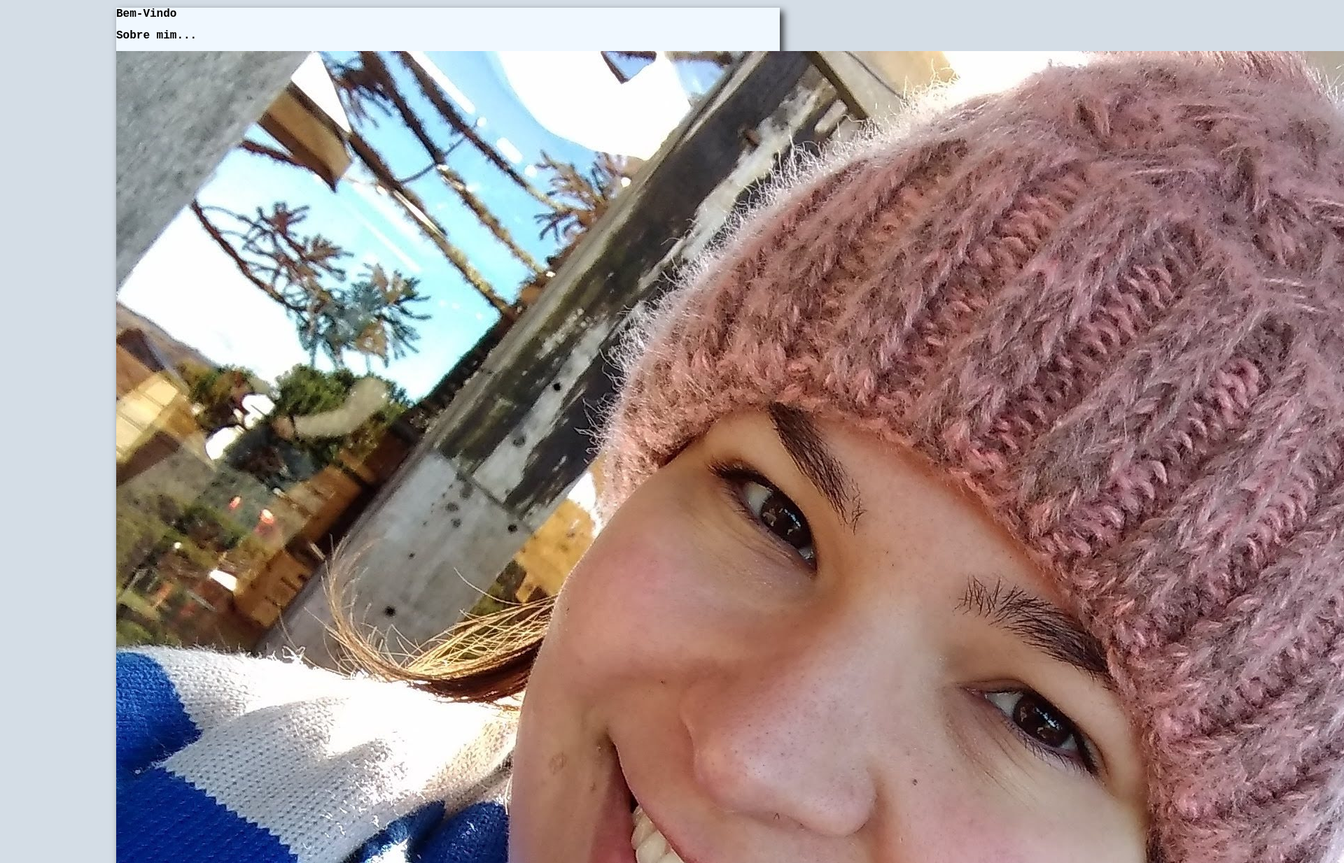
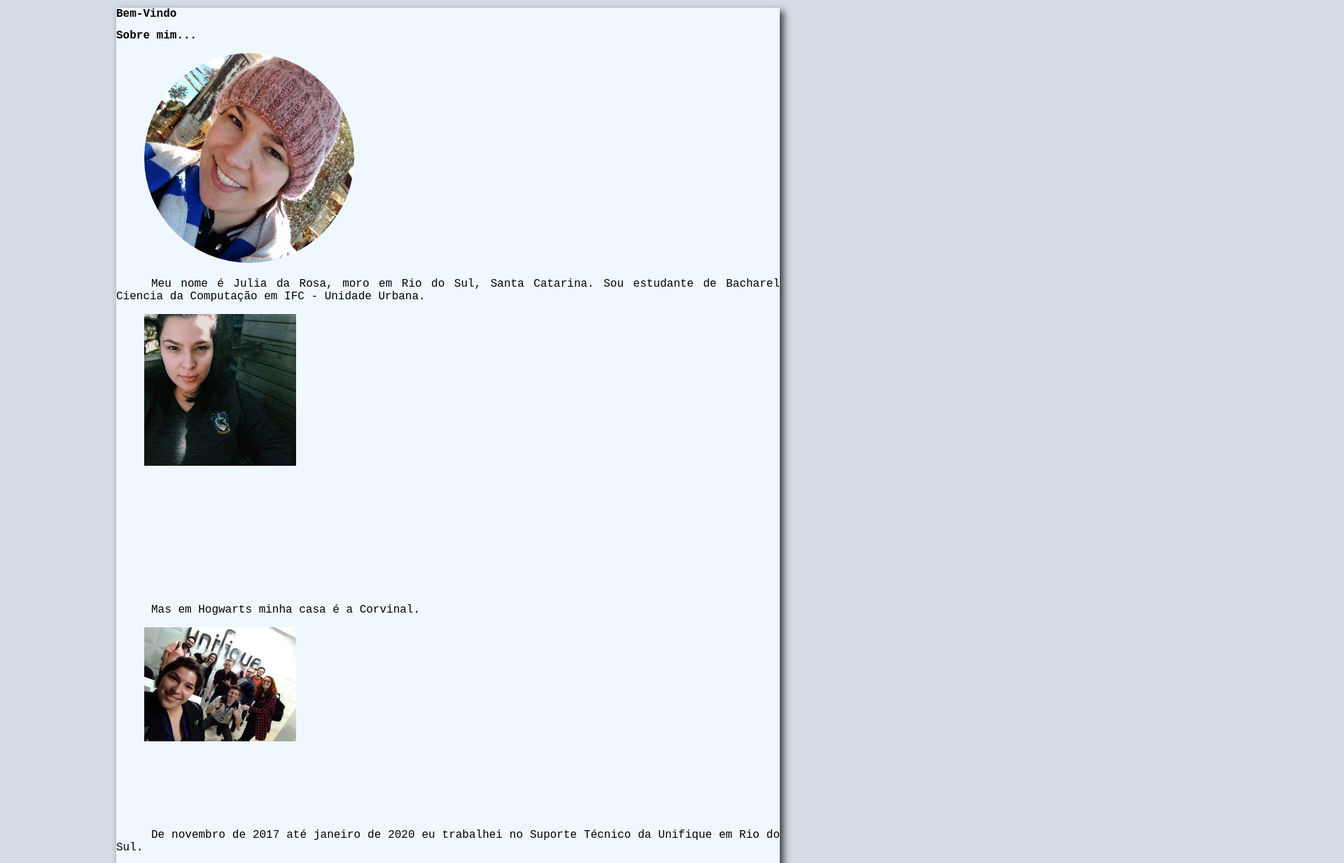
Before and after one commit to imjuliadarosa/projeto-site, a plain HTML site: page index.html in a window 1280 px wide. Shown: the top 1234 px of the page at 70% size, 1920 px wide, since content can reach past the window. Drawn offline with Linux system fonts and the light colour scheme.

Commit message:
Ajuste de imagens e legendas

```diff
--- a/_css/style.css
+++ b/_css/style.css
@@ -16,25 +16,25 @@ p{
     text-align: justify;
     text-indent: 50px;
 }
-figure.foto-legenda{
-    position: relative;
-    border: 8px solid white;
-    box-shadow: 1px 1px 4px black;
+img {
+}
+figure.profile img{
+    width:300px;
+    height:300px;
+    border-radius:50%;
 }
 figure.foto-legenda img{
-    width: 100%;
-    height: 100%;
+    width: 25%;
+    height: auto;
 }
 figure.foto-legenda figcaption{
     opacity: 0;
-    position: absolute;
-    top:0px;
+    position: relative;
     background-color: rgba(0,0,0,.4);
     color: white;
-    width: 100%;
-    height: 100%;
+    width: auto;
+    height: auto;
     padding: 10px;
-    box-sizing: border-box;
     transition: opacity 1s;
 }
 figure.foto-legenda:hover figcaption{
--- a/index.html
+++ b/index.html
@@ -13,9 +13,11 @@
     </head>
     <article>
         <h1>Sobre mim...</h1>
-        <img src="_midia\julia-perfil-snowvalley-2019.jpg">
+        <figure class = 'profile'>
+            <img src="_midia\julia-perfil-snowvalley-2019.jpg">
+        </figure>
         <p>Meu nome é Julia da Rosa, moro em Rio do Sul, Santa Catarina. Sou estudante de Bacharel Ciencia da Computação em IFC - Unidade Urbana.</p>
-        <figure class id="foto-legenda">
+        <figure class ="foto-legenda">
             <img src="_midia/julia-ravenclaw.jpg">
             <figcaption>
                 <h3>Casa Corvinal</h3>
@@ -28,7 +30,7 @@
         </figure>
         <p>Mas em Hogwarts minha casa é a Corvinal.</p>
 
-        <figure class id="foto-legenda">
+        <figure class ="foto-legenda">
             <img src="_midia\galera-unifique-viagem-timbo.jpg">
             <figcaption>
                 <h3>Certificação em Mikrotik</h3>
@@ -36,14 +38,14 @@
             </figcaption>
         </figure>
         <p>De novembro de 2017 até janeiro de 2020 eu trabalhei no Suporte Técnico da Unifique em Rio do Sul.</p>
-        <figure class id="foto-legenda">
+        <figure class="foto-legenda">
             <img src="_midia/21stbdaycake.jpg">
             <figcaption>
                 <h3>Feliz Aniversario!</h3>
             </figcaption>
         </figure>
         <p>Em Maio de 2020 completei 21 anos. YAY!</p>
-        <figure>
+        <figure class = "foto-legenda">
             <img src="_midia/donut-lanchonete-central-apiuna.jpg">
             <figcaption>
                 <h3>Donut a melhor guloseima!</h3>
```
